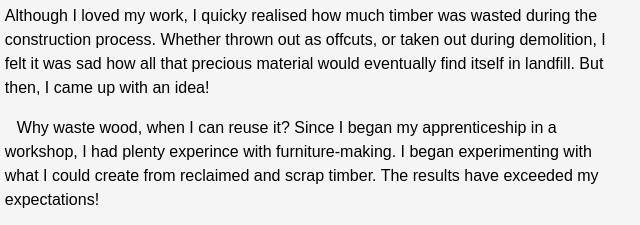
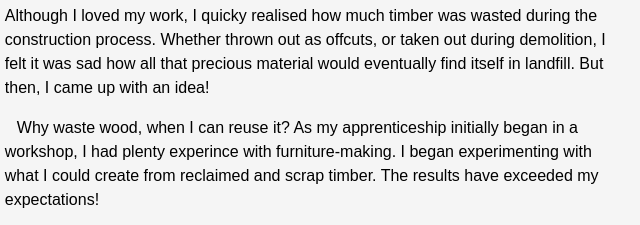
Before and after one commit to nhapunik/The-Next-Life-Of-A-Tree, a plain HTML site: page the-next-life-of-a-tree/index.html in a window 1280 px wide. Shown: the part 992-1217 px from the top of the page, 96-736 px from the left. Drawn offline with Linux system fonts and the light colour scheme; a web font is replaced by a local one.

Commit message:
Update index.html

```diff
--- a/the-next-life-of-a-tree/index.html
+++ b/the-next-life-of-a-tree/index.html
@@ -38,7 +38,7 @@
        <p>My name is Nick and I'm the person behind The Next Life Of A Tree.</p>
        <p>Since my childhood, I've been in love with nature and the outdoors. This is probably thanks to the fact that as a child, I've been brought up in one of the most unspoilt regions of Poland. I feel like most of my time as a kid has been spent walking and cycling through surrounding forests, camping with my dad and foraging for berries and fungi with my grandma and mum. This passion for nature has been with me ever since.</p>
        <p>In 2016, I've begun an apprenticeship in North East England to become a joiner. Although   I loved my work, I quicky realised how much timber was wasted during the construction process. Whether thrown out as offcuts, or taken out during demolition, I felt it was sad how all that precious material would eventually find itself in landfill. But then,   I came up with an idea!</p>
-       <p>Why waste wood, when I can reuse it? Since I began my apprenticeship in a workshop, I had plenty experince with furniture-making. I began experimenting with what I could create from reclaimed and scrap timber. The results have exceeded my expectations!</p>
+       <p>Why waste wood, when I can reuse it? As my apprenticeship initially began in a workshop, I had plenty experince with furniture-making. I began experimenting with what I could create from reclaimed and scrap timber. The results have exceeded my expectations!</p>
        <p>Many years on, and still in the trade, I'm commited to doing my part in minimalising timber waste. And you can do your part too! By buying my products, you're not only redirecting timber from landfill. You are also donating to select charities, that serve to protect our valuable forests and other ecosystems across our globe!</p>
        <p>No wood should be viewed as worthless rubbish. Together, let's give it a new, next life.</p>
        <p><em>The Next Life Of A Tree</em></p>
```
